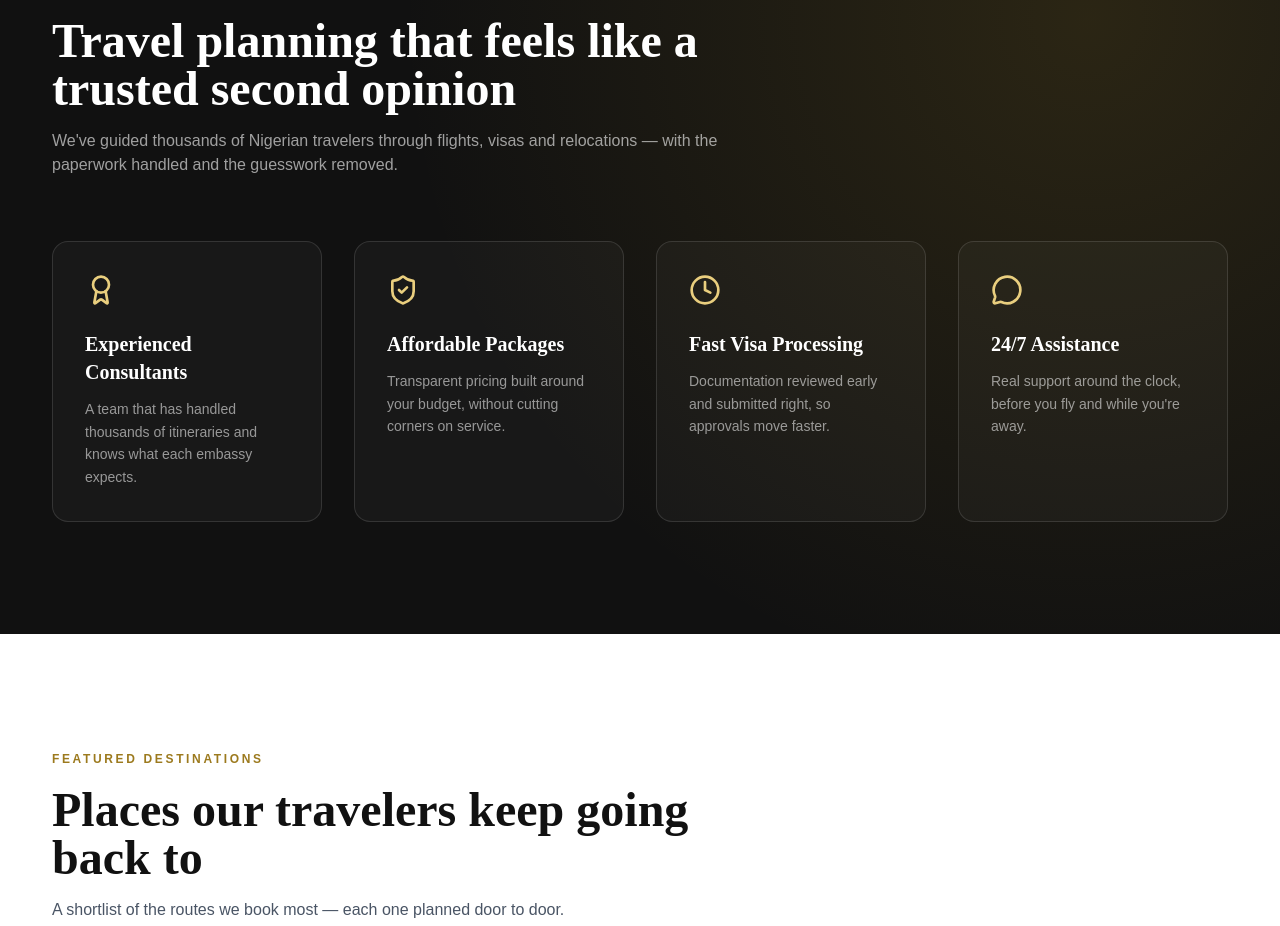
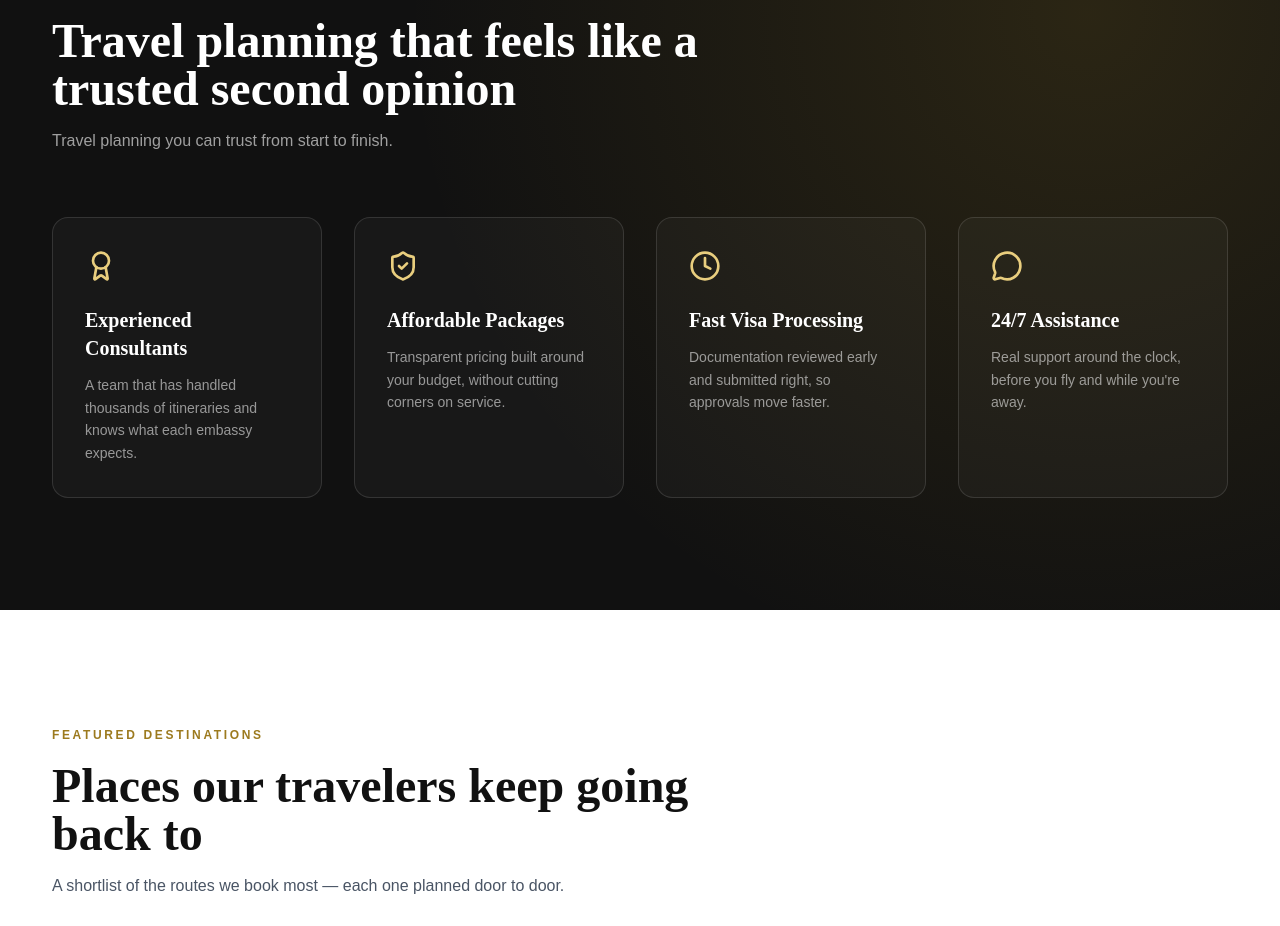
Before and after one commit to echoloft-live/Gold-Travels-GT-T-Global-Ltd-, a React (Vite) app: page / in a window 1280 px wide. Shown: the part 2120-3046 px from the top of the page. Built offline with nearby package versions, Linux system fonts and the light colour scheme.

Commit message:
Update App.tsx: Revise description text for improved clarity and trust in travel planning services.

```diff
--- a/src/App.tsx
+++ b/src/App.tsx
@@ -480,7 +480,7 @@ export function App() {
               Why Choose Us
             </span>
             <h2 className="text-4xl sm:text-5xl font-display font-semibold mt-4 text-white">Travel planning that feels like a trusted second opinion</h2>
-            <p className="text-white/60 mt-4 text-base">We've guided thousands of Nigerian travelers through flights, visas and relocations — with the paperwork handled and the guesswork removed.</p>
+            <p className="text-white/60 mt-4 text-base">Travel planning you can trust from start to finish.</p>
           </div>
 
           <div className="grid grid-cols-1 md:grid-cols-2 lg:grid-cols-4 gap-8 reveal">
```
